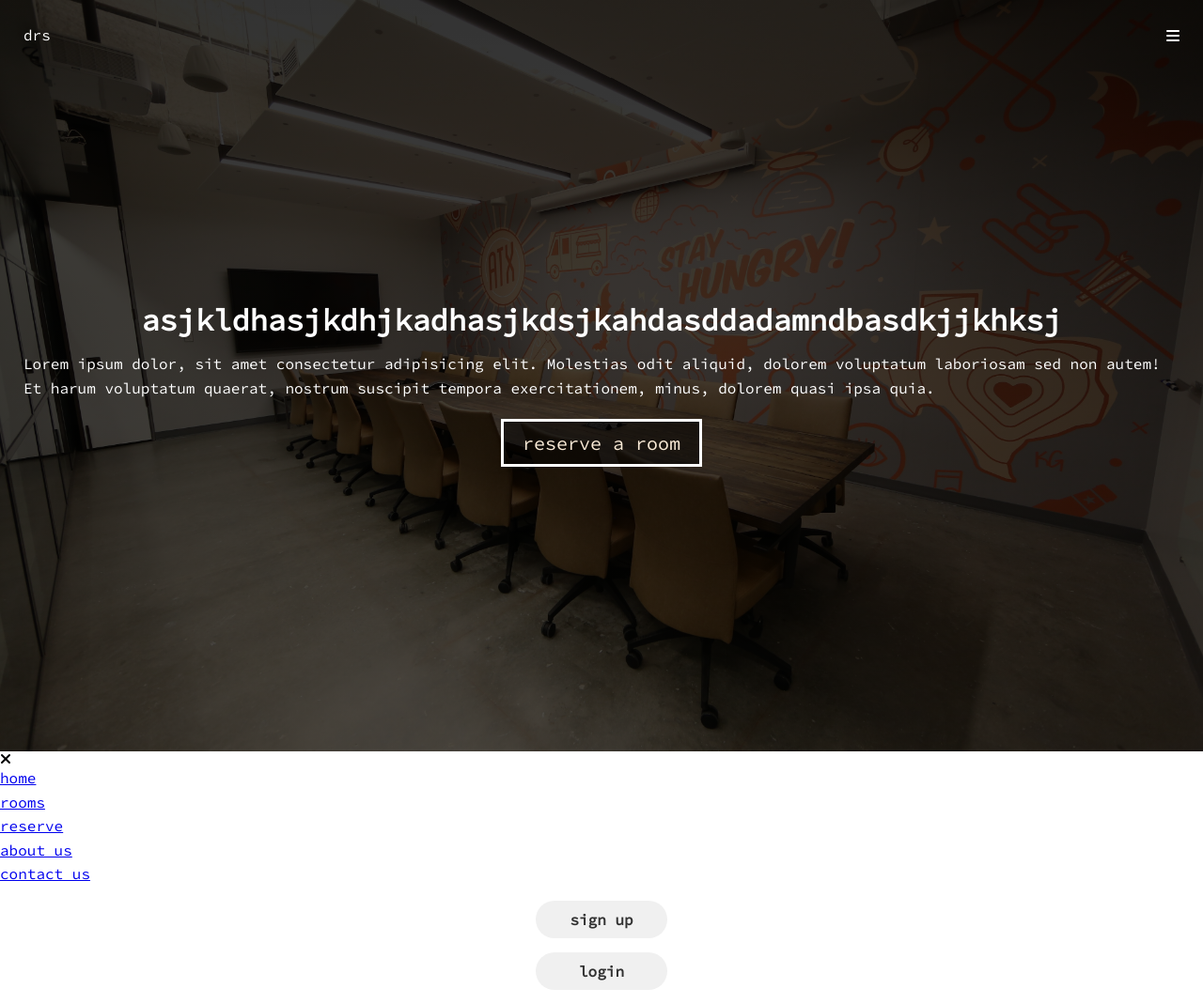
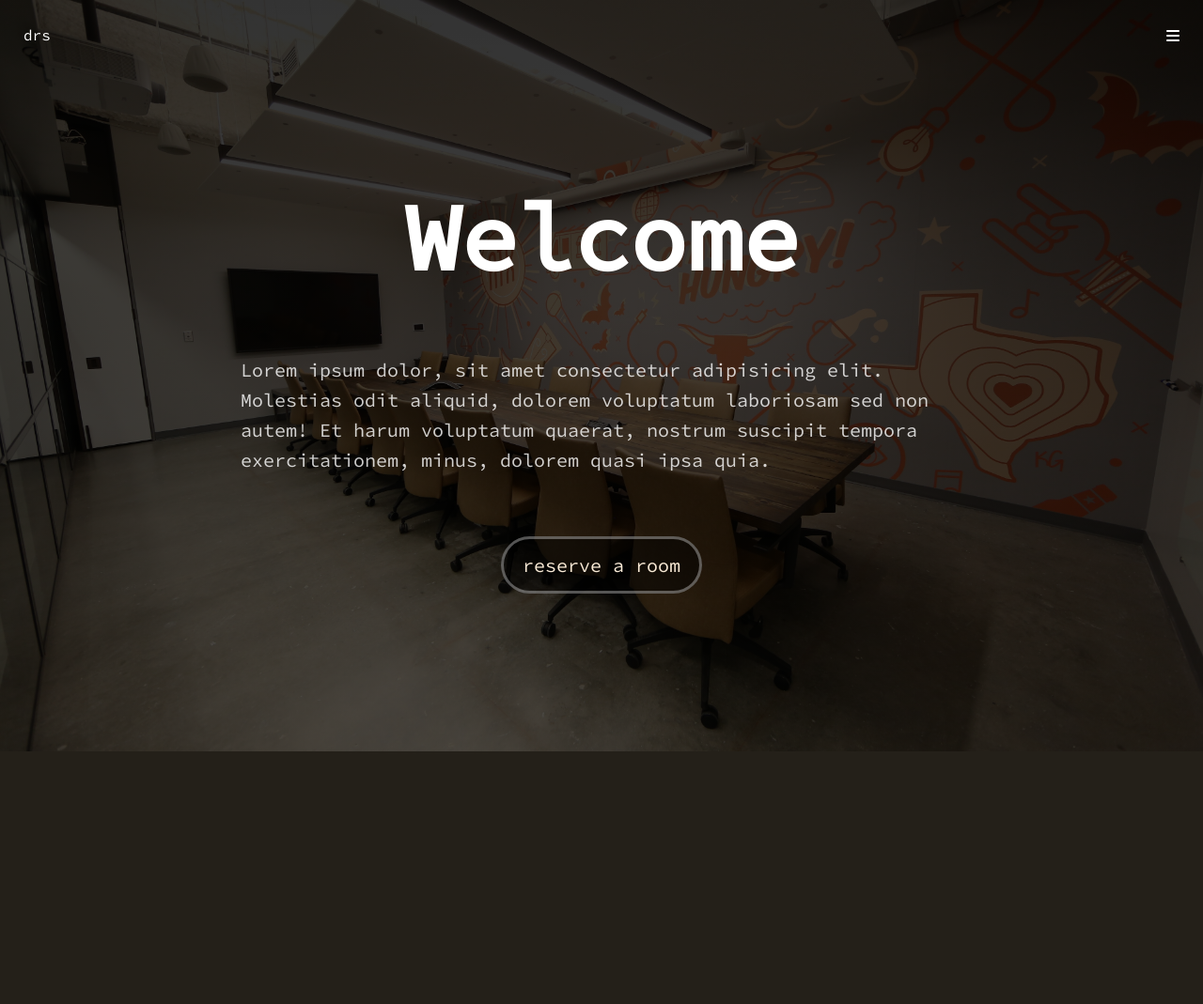
Before and after one commit to 1rkennethr1/DRS-Conference-Room-Reservation-System, a Django app: page /home/ in a window 1280 px wide. Shown: the whole page at 94% size. After the commit the page ends 800 px from the top, so only its background shows below. Run offline with Django 3.2, Linux system fonts and the light colour scheme; some libraries are stand-ins or nearby versions.

Commit message:
css and added javascript

```diff
--- a/ReservationSystem/static/css/styles.css
+++ b/ReservationSystem/static/css/styles.css
@@ -1,6 +1,6 @@
 :root {
 	--transition: all 0.7s ease;
-	--dark: rgb(49, 49, 49);
+	--dark: rgb(172, 106, 31);
 	--green: rgb(81, 102, 55);
 }
 * {
@@ -33,7 +33,7 @@ body {
 
 .btn:hover {
 	background-color: rgb(206, 206, 206);
-	border: 3px solid rgb(41, 41, 41);
+	border: 3px solid rgba(104, 81, 20, 0.342);
 	transition: 120ms ease;
 }
 
@@ -90,14 +90,22 @@ img {
 .head-bottom {
 	flex: 1;
 }
-.head-bottom h1 {
-	padding: 8px 0;
+.head-bottom h2 {
+	transition: var(--transition);
+	font-size: 100px;
+}
+.head-bottom p{
+	font-size: 20px;
+	margin: 45px auto;
+	width: 60vw;
+	opacity: 0.8;
 }
 .start{
 	margin: 20px 0;
 	font-size: 20px;
-	padding: 10px 20px;
-	border: 3px solid #fff;
+	padding: 15px 20px;
+	border: 3px solid rgba(255, 255, 255, 0.328);
+	border-radius: 100px;
 	background: rgba(0, 0, 0, 0.5);
 	cursor: pointer;
 	color: antiquewhite;
@@ -105,4 +113,95 @@ img {
 }
 .start:hover{
 	background: transparent;
+	border: 3px solid rgba(255, 255, 255, 0.582);
+	border-radius: 30px;
+	transition: .1s ease;
 }
+@media(max-width: 500px){
+	.start{
+		font-size: 16px;
+	}
+	.head-bottom h2{
+		font-size: 75px;
+	}
+	.head-bottom p{
+		font-size: 13px;
+	}
+}
+@media(max-width: 768px){
+	.start{
+		font-size: 18px;
+	}
+	.head-bottom h2{
+		font-size: 80px;
+	}
+	.head-bottom p{
+		font-size: 17px;
+	}
+}
+
+.sidenav{
+	background: var(--dark);
+	color:#fff;
+	position: fixed;
+	top: 0;
+	bottom: 0;
+	right:-100%;
+	width: 500px;
+	padding: 20px;
+	transition: 1s ease;
+	z-index: 10;
+}
+
+.sidenav.show{
+	right: 0;
+}
+
+.cancel{
+	position: absolute;
+	right: 25px;
+	font-size: 22px;
+	cursor: pointer;
+	transition: var(--transition);
+}
+.cancel:hover{
+
+	color: rgb(203, 248, 0);
+	transform: rotate(90deg);
+}
+.navbar{
+	margin-top: 50px;
+	list-style: none;
+	padding: 12px;
+}
+.navbar li a{
+	text-decoration: none;
+	display: block;
+	padding: 15px 0;
+
+	padding-left: 20px;
+	color: #fff;
+}
+.navbar li a:hover{
+	padding-left: 12px;
+	border-radius: 100px;
+	background-color: rgba(180, 180, 180, 0.438);
+	transition: .2s ease;
+}
+
+@media(max-width: 400px){
+	.sidenav{
+		width: 100vw;
+	}
+}
+
+.showModal{
+	position: fixed;
+	background: transparent;
+	top: 0;
+	right: 0;
+	bottom: 0;
+	left: 0;
+	z-index: 5;
+
+}
--- /dev/null
+++ b/ReservationSystem/static/js/script.js
@@ -0,0 +1,16 @@
+const navBtn = document.getElementById('nav-btn');
+const cancelBtn = document.getElementById('cancel');
+const sideNav = document.getElementById('sidenav');
+const modal = document.getElementById('modal');
+
+navBtn.addEventListener("click", function(){
+    sideNav.classList.add('show');
+    modal.classList.add('showModal');
+});
+
+cancelBtn.addEventListener("click",function(){
+    sideNav.classList.remove('show');
+    modal.classList.remove('showModal');
+});
+
+cancelBtn.style.transition = "all 0.7s ease";
--- a/ReservationSystem/templates/index.html
+++ b/ReservationSystem/templates/index.html
@@ -13,6 +13,7 @@
 			href="https://fonts.googleapis.com/css2?family=Source+Code+Pro&display=swap"
 			rel="stylesheet"
 		/>
+
 		<title>DRS Conference Rooms</title>
 	</head>
 	<body>
@@ -22,11 +23,11 @@
 					<p></p>
 				</div>
 				<div class="navicon">
-					<span id="nav-btn"><i class="fas fa-bars"></i> </span>
+					<span id="nav-btn" class="nav-btn"><i class="fas fa-bars"></i> </span>
 				</div>
 			</div>
 			<div class="head-bottom flex">
-				<h1>asjkldhasjkdhjkadhasjkdsjkahdasddadamndbasdkjjkhksj</h1>
+				<h2>Welcome</h2>
 				<p>
 					Lorem ipsum dolor, sit amet consectetur adipisicing elit. Molestias odit aliquid, dolorem
 					voluptatum laboriosam sed non autem! Et harum voluptatum quaerat, nostrum suscipit tempora
@@ -37,19 +38,20 @@
 		</header>
 
 		<!-- side nav -->
-		<div class="sidenav">
-			<span class="cancel"><i class="fas fa-times"></i> </span>
+		<div class="sidenav" id="sidenav">
+			<span class="cancel" id="cancel"><i class="fas fa-times"></i> </span>
 			<ul class="navbar">
 				<li><a href="#home">home</a></li>
-				<li><a href="#home">rooms</a></li>
-				<li><a href="#home">reserve</a></li>
-				<li><a href="#home">about us</a></li>
-				<li><a href="#home">contact us</a></li>
+				<li><a href="#rooms">rooms</a></li>
+				<li><a href="#reserve">reserve</a></li>
+				<li><a href="#aboutus">about us</a></li>
+				<li><a href="#contact">contact us</a></li>
 			</ul>
 			<button class="btn signup">sign up</button>
 			<button class="btn login">login</button>
 		</div>
 
-		<div class="modal"></div>
+		<div id="modal"></div>
+		<script src="{% static 'js/script.js' %}"></script>
 	</body>
 </html>
```
